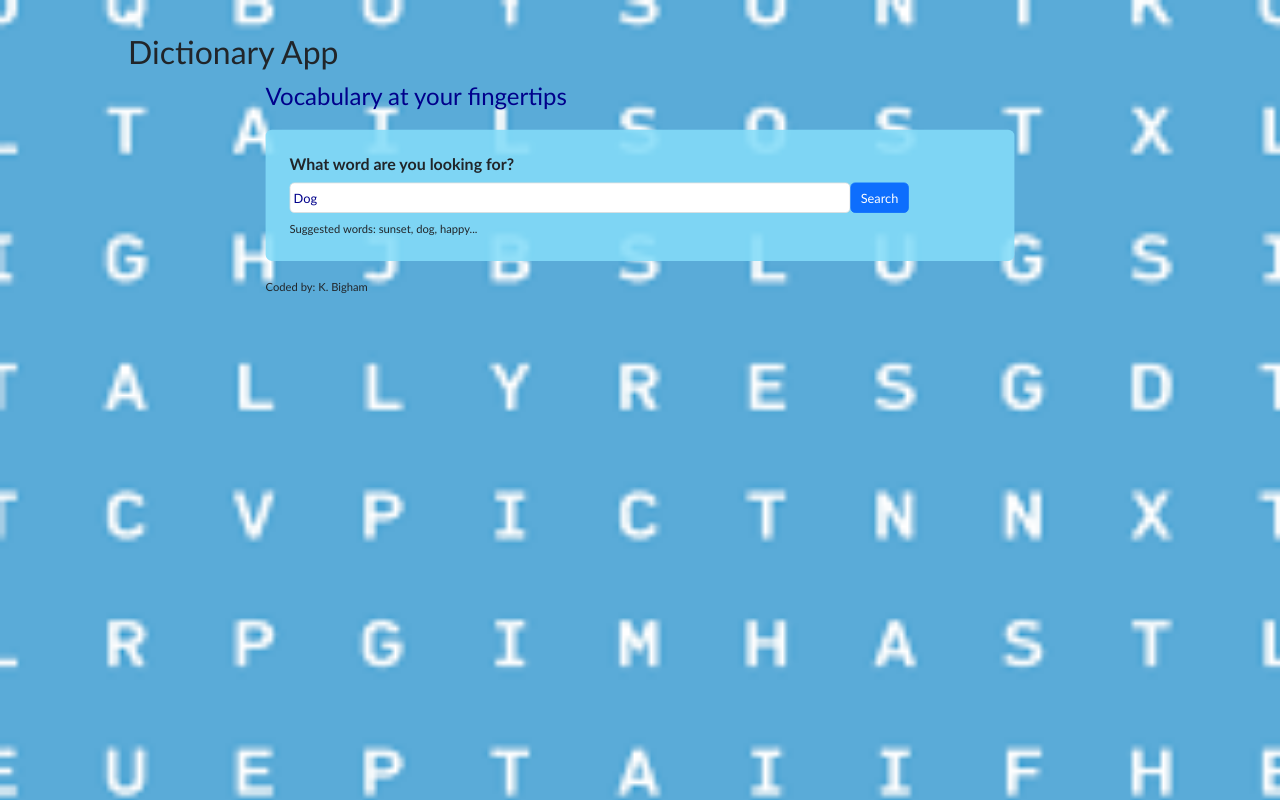
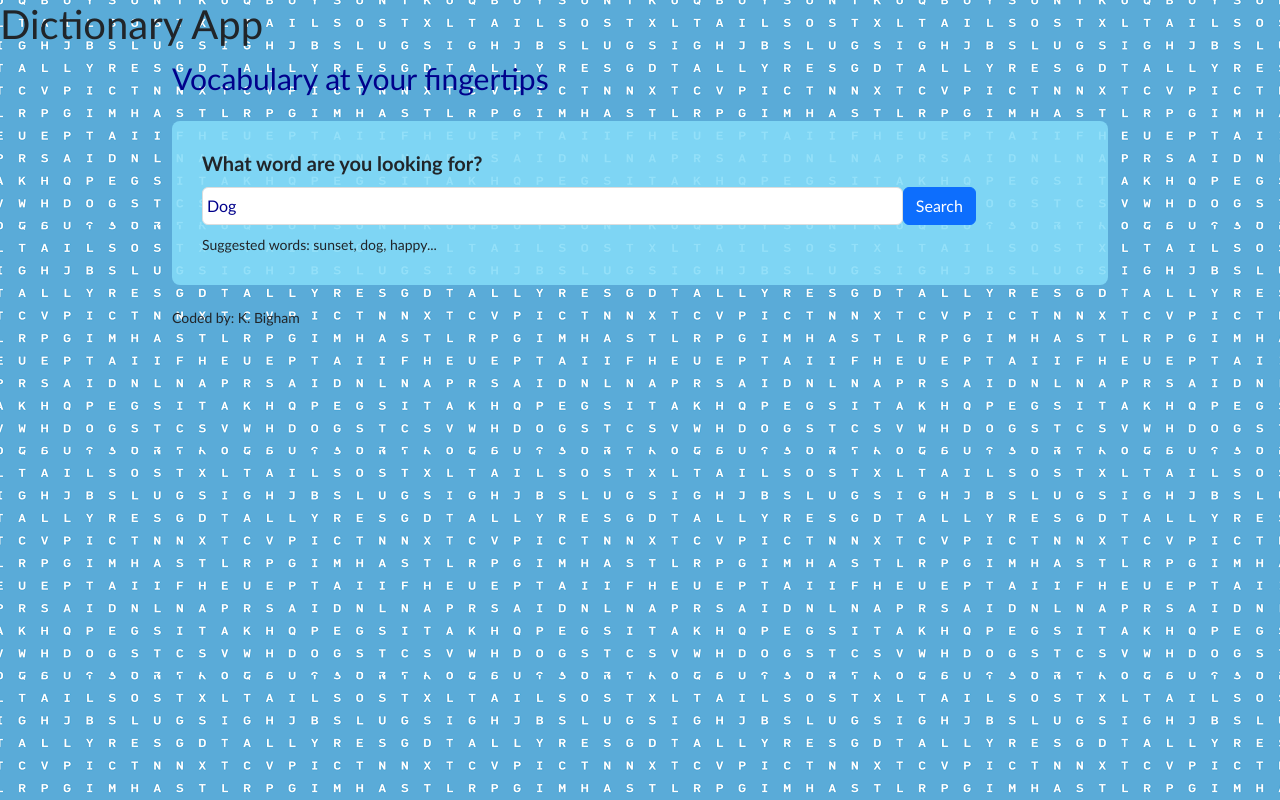
Before and after one commit to BighamK/kb-dictionary-app, a React (Create React App) app: page / in a window 1280 px wide. Built offline with nearby package versions, Linux system fonts and the light colour scheme; no server answers.

Commit message:
Argh the photos won't show

```diff
--- a/src/App.css
+++ b/src/App.css
@@ -6,9 +6,7 @@
 
 body {
   font-family:'Gill Sans', 'Gill Sans MT', Calibri, 'Trebuchet MS', sans-serif;
-  background-size: cover;
   background-image: url('./Images/pic8.png');
-  scale: 0.8;
 }
 
 .App header {
--- a/src/Dictionary.js
+++ b/src/Dictionary.js
@@ -69,7 +69,8 @@ axios.get(pexelsApiUrl, { headers: headers }).then(handlePexelsResponse);
                 </div>
                 </section>
                 <Results results={results} />
-                <Photos photos={photos} />
+
+
            </div>
     );
 } else {
--- a/src/Photos.js
+++ b/src/Photos.js
@@ -4,9 +4,17 @@ export default function Photos(props) {
     if (props.photos) {
         return (
         <section className="Photos">
+            <div className="row">
             {props.photos.map(function(photo, index) {
-                return <img src={photo.src.tiny} key={index} alt=" " />;
+                return (
+                    <div className="col-4" key={index} >
+                        <a href={photo.src.original} target="_blank" rel="noreferrer">
+                        <img src={photo.src.tiny}  className="img-fluid" alt=" " />
+                        </a>
+                </div>
+                )
             })}
+            </div>
         </section>
         );
     } else {
```
